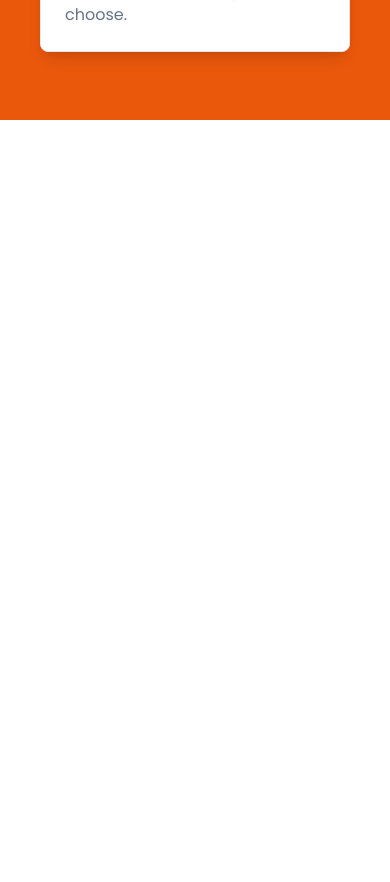
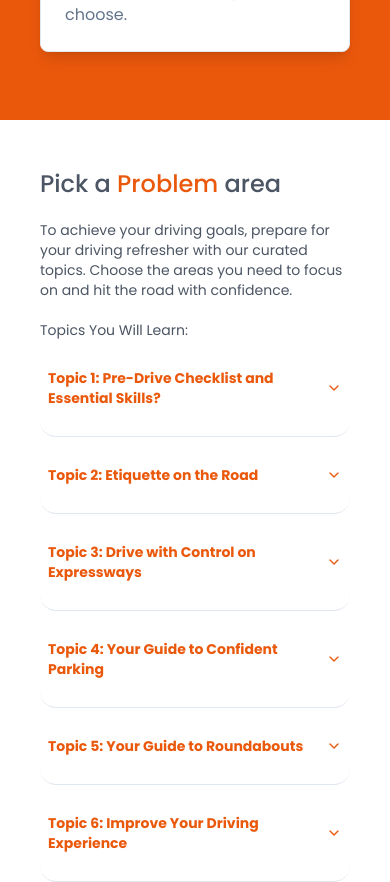
Before and after one commit to Bilal-Sheikh/street-smart, a Next.js app: page / in a window 390 px wide. Shown: the part 4800-5682 px from the top of the page. Before the commit the page ends 4920 px from the top, so only its background shows below. Built offline with nearby package versions, Linux system fonts and the light colour scheme.

Commit message:
fixed "<Topics />" for mobile

```diff
--- a/app/(landing)/page.tsx
+++ b/app/(landing)/page.tsx
@@ -14,7 +14,7 @@ export default function Home() {
                 <Navbar />
                 <Hero />
                 <RefresherProgram />
-                {/* <Topics /> */}
+                <Topics />
                 {/* <Pricing /> */}
                 {/* <FAQ /> */}
                 {/* <Footer /> */}
--- a/components/Topics.tsx
+++ b/components/Topics.tsx
@@ -9,26 +9,26 @@ import {
 export default function Topics() {
     return (
         <section>
-            <div className="pt-12 px-60">
-                <h1 className="py-5 text-5xl font-medium text-gray-600">
+            <div className="pt-12 px-10 md:px-60">
+                <h1 className="md:py-5 text-2xl md:text-5xl font-medium text-gray-600">
                     Pick a <span className="text-orange-600">Problem</span> area
                 </h1>
-                <p className="text-xl font-medium text-gray-600">
+                <p className="max-sm:py-5 text-sm font-light md:text-xl md:font-medium text-gray-600">
                     To achieve your driving goals, prepare for your driving
                     refresher with our curated topics. Choose the areas you need
                     to focus on and hit the road with confidence.
                 </p>
-                <h5 className="py-5 text-xl font-medium text-gray-600">
+                <h5 className="md:py-5 text-sm font-light md:text-xl md:font-medium text-gray-600">
                     Topics You Will Learn:
                 </h5>
 
                 <Accordion type="multiple">
                     <AccordionItem value="topic-1" className="py-3 rounded-2xl">
-                        <AccordionTrigger className="py-5 px-5 text-orange-600 text-2xl font-semibold">
+                        <AccordionTrigger className="text-start px-2 md:py-5 md:px-5 text-sm md:text-2xl text-orange-600 font-semibold">
                             Topic 1: Pre-Drive Checklist and Essential Skills?
                         </AccordionTrigger>
-                        <AccordionContent className="px-10">
-                            <ul className="px-5 list-disc text-xl text-gray-600">
+                        <AccordionContent className="px-2 md:px-10">
+                            <ul className="px-5 list-disc md:text-xl text-gray-600">
                                 <li className="py-3">
                                     <span className="font-bold">
                                         Gear Up for Safe Driving:
@@ -55,8 +55,9 @@ export default function Topics() {
                                     <span className="font-bold">
                                         Minimize Blind Spots, Maximize Safety:
                                     </span>{' '}
-                                    Properly adjust your side mirrors to eliminate
-                                    blind spots and see what's behind you.
+                                    Properly adjust your side mirrors to
+                                    eliminate blind spots and see what's behind
+                                    you.
                                 </li>
                                 <li className="py-3">
                                     <span className="font-bold">
@@ -86,11 +87,11 @@ export default function Topics() {
                         </AccordionContent>
                     </AccordionItem>
                     <AccordionItem value="topic-2" className="py-3 rounded-2xl">
-                        <AccordionTrigger className="py-5 px-5 text-orange-600 text-2xl font-semibold">
+                        <AccordionTrigger className="text-start px-2 md:py-5 md:px-5 text-sm md:text-2xl text-orange-600 font-semibold">
                             Topic 2: Etiquette on the Road
                         </AccordionTrigger>
-                        <AccordionContent className="px-10">
-                            <ul className="px-5 list-disc text-xl text-gray-600">
+                        <AccordionContent className="px-2 md:px-10">
+                            <ul className="px-5 list-disc md:text-xl text-gray-600">
                                 <li className="py-3">
                                     <span className="font-bold">
                                         Know the Basics:
@@ -192,11 +193,11 @@ export default function Topics() {
                         </AccordionContent>
                     </AccordionItem>
                     <AccordionItem value="topic-3" className="py-3 rounded-2xl">
-                        <AccordionTrigger className="py-5 px-5 text-orange-600 text-2xl font-semibold">
+                        <AccordionTrigger className="text-start px-2 md:py-5 md:px-5 text-sm md:text-2xl text-orange-600 font-semibold">
                             Topic 3: Drive with Control on Expressways
                         </AccordionTrigger>
-                        <AccordionContent className="px-10">
-                            <ul className="px-5 list-disc text-xl text-gray-600">
+                        <AccordionContent className="px-2 md:px-10">
+                            <ul className="px-5 list-disc md:text-xl text-gray-600">
                                 <li className="py-3">
                                     <span className="font-bold">
                                         High-Speed Driving:
@@ -250,11 +251,11 @@ export default function Topics() {
                         </AccordionContent>
                     </AccordionItem>
                     <AccordionItem value="topic-4" className="py-3 rounded-2xl">
-                        <AccordionTrigger className="py-5 px-5 text-orange-600 text-2xl font-semibold">
+                        <AccordionTrigger className="text-start px-2 md:py-5 md:px-5 text-sm md:text-2xl text-orange-600 font-semibold">
                             Topic 4: Your Guide to Confident Parking
                         </AccordionTrigger>
-                        <AccordionContent className="px-10">
-                            <ul className="px-5 list-disc text-xl text-gray-600">
+                        <AccordionContent className="px-2 md:px-10">
+                            <ul className="px-5 list-disc md:text-xl text-gray-600">
                                 <li className="py-3">
                                     <span className="font-bold">
                                         Stress-free Parking:
@@ -320,11 +321,11 @@ export default function Topics() {
                         </AccordionContent>
                     </AccordionItem>
                     <AccordionItem value="topic-5" className="py-3 rounded-2xl">
-                        <AccordionTrigger className="py-5 px-5 text-orange-600 text-2xl font-semibold">
+                        <AccordionTrigger className="text-start px-2 md:py-5 md:px-5 text-sm md:text-2xl text-orange-600 font-semibold">
                             Topic 5: Your Guide to Roundabouts
                         </AccordionTrigger>
-                        <AccordionContent className="px-10">
-                            <ul className="px-5 list-disc text-xl text-gray-600">
+                        <AccordionContent className="px-2 md:px-10">
+                            <ul className="px-5 list-disc md:text-xl text-gray-600">
                                 <li className="py-3">
                                     <span className="font-bold">
                                         Yield Before You Enter:
@@ -376,11 +377,11 @@ export default function Topics() {
                         </AccordionContent>
                     </AccordionItem>
                     <AccordionItem value="topic-6" className="py-3 rounded-2xl">
-                        <AccordionTrigger className="py-5 px-5 text-orange-600 text-2xl font-semibold">
+                        <AccordionTrigger className="text-start px-2 md:py-5 md:px-5 text-sm md:text-2xl text-orange-600 font-semibold">
                             Topic 6: Improve Your Driving Experience
                         </AccordionTrigger>
-                        <AccordionContent className="px-10">
-                            <ul className="px-5 list-disc text-xl text-gray-600">
+                        <AccordionContent className="px-2 md:px-10">
+                            <ul className="px-5 list-disc md:text-xl text-gray-600">
                                 <li className="py-3">
                                     <span className="font-bold">
                                         Minimize Costly Mistakes:
```
